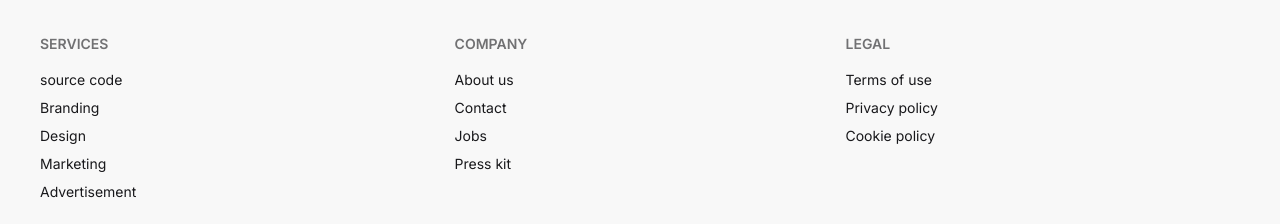
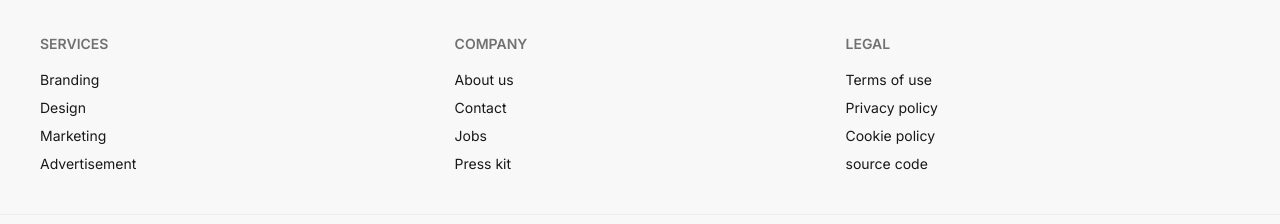
Before and after one commit to shahjalal-labs/WorkElebate, a React (Vite) app in the folder client-WorkElebate/: page /recruiter/applicantforpostedjobs in a window 1280 px wide. Shown: the part 942-1166 px from the top of the page. Built offline with nearby package versions, Linux system fonts and the light colour scheme; no server answers; sample sign-in values are in the browser's storage.

Commit message:
improve: Updated Layout/CommonFooter.jsx

```diff
--- a/client-WorkElebate/src/modules/shared/Layout/CommonFooter.jsx
+++ b/client-WorkElebate/src/modules/shared/Layout/CommonFooter.jsx
@@ -4,14 +4,6 @@ const CommonFooter = () => {
       <footer className="footer sm:footer-horizontal bg-base-200 text-base-content p-10">
         <nav>
           <h6 className="footer-title">Services</h6>
-          <a
-            className="link link-hover"
-            href="https://github.com/shahjalal-labs/WorkElebate/tree/main/client-WorkElebate"
-            target="_blank"
-            rel="noreferrer"
-          >
-            source code
-          </a>
           <a className="link link-hover">Branding</a>
           <a className="link link-hover">Design</a>
           <a className="link link-hover">Marketing</a>
@@ -29,6 +21,14 @@ const CommonFooter = () => {
           <a className="link link-hover">Terms of use</a>
           <a className="link link-hover">Privacy policy</a>
           <a className="link link-hover">Cookie policy</a>
+          <a
+            className="link link-hover"
+            href="https://github.com/shahjalal-labs/WorkElebate/tree/main/client-WorkElebate"
+            target="_blank"
+            rel="noreferrer"
+          >
+            source code
+          </a>
         </nav>
       </footer>
       <footer className="footer bg-base-200 text-base-content border-base-300 border-t px-10 py-4">
```
